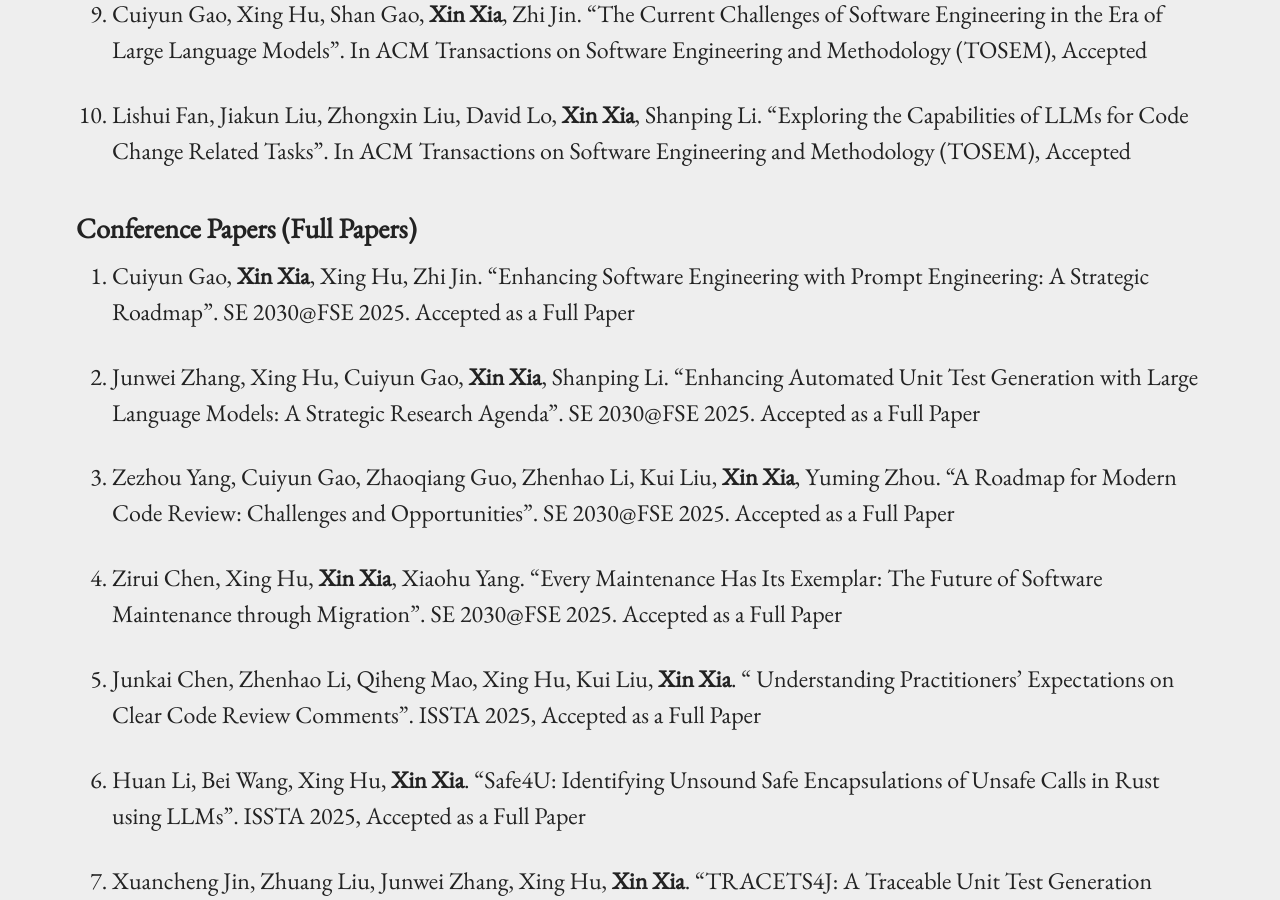
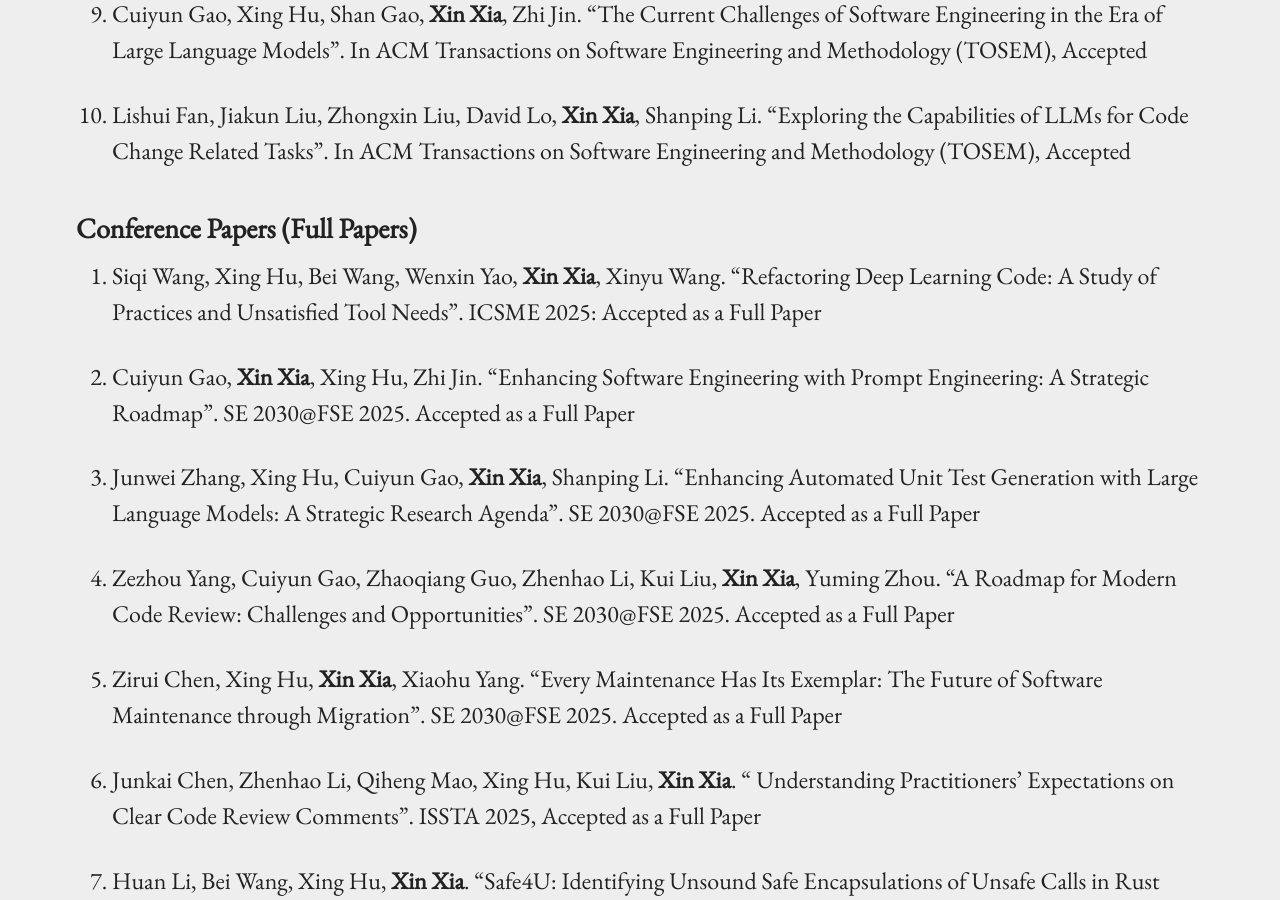
Before and after one commit to xin-xia/xin-xia.github.io, a Jekyll site: the page built from publication.md, in a window 1280 px wide and 900 px high, scrolled down 1880 px. Built offline with Jekyll 4.4.1, drawn with Linux system fonts in a browser that asks for light colours; part of the change alters nothing that is shown; some of the changed text lies outside the part shown.

Commit message:
Update publication.md

```diff
--- a/publication.md
+++ b/publication.md
@@ -8,7 +8,7 @@ permalink: /publication/
 
 <strong>Journal Papers (146)</strong>: IEEE Transactions on Software Engineering * 41,  ACM Transactions on Software Engineering and Methodology * 38, Empirical Software Engineering * 23,  ACM Computing Surveys * 3, IEEE  Transactions on Dependable and Secure Computing * 1, IEEE Transactions on Service Computing * 1.
 
-<strong>Conference Papers (196)</strong>: ICSE * 30, ASE * 26, ESEC/FSE* 14, ICSME * 8, MSR * 6,  ISSTA * 8, NeurIPS * 1, IJCAI * 1, UbiComp * 1
+<strong>Conference Papers (197)</strong>: ICSE * 30, ASE * 26, ESEC/FSE* 14, ICSME * 8, MSR * 6,  ISSTA * 8, NeurIPS * 1, IJCAI * 1, UbiComp * 1
 
 <strong>Book Chapter (3) </strong>
 
@@ -41,6 +41,8 @@ permalink: /publication/
 136. Lishui Fan, Jiakun Liu, Zhongxin Liu, David Lo, <strong>Xin Xia</strong>, Shanping Li. "Exploring the Capabilities of LLMs for Code Change Related Tasks". In ACM Transactions on Software Engineering and Methodology (TOSEM), Accepted <br />
 
 ### Conference Papers (Full Papers)
+
+197. Siqi Wang, Xing Hu, Bei Wang, Wenxin Yao, <strong>Xin Xia</strong>, Xinyu Wang. "Refactoring Deep Learning Code: A Study of Practices and Unsatisfied Tool Needs". ICSME 2025: Accepted as a Full Paper <br/>
 
 196. Cuiyun Gao, <strong>Xin Xia</strong>,  Xing Hu, Zhi Jin.  "Enhancing Software Engineering with Prompt Engineering: A Strategic Roadmap". SE 2030@FSE 2025.  Accepted as a Full Paper <br />
 
```
